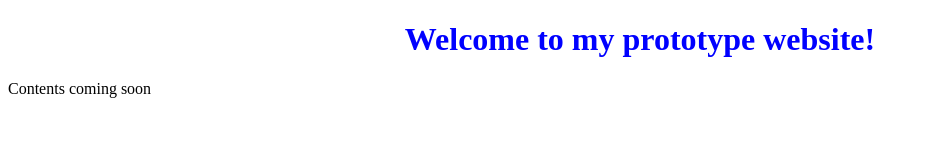
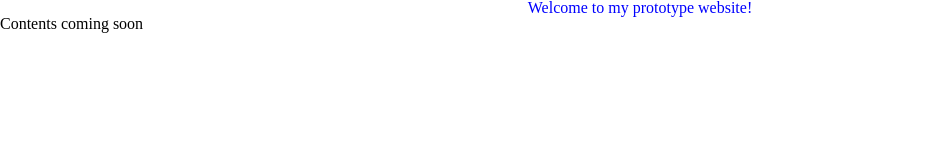
Before and after one commit to nklein9/nklein9.github.io, a plain HTML site: page index.html in a window 1280 px wide. Shown: the whole page, without its empty margins (0-936 px from the left). Drawn offline with Linux system fonts and the light colour scheme.

Commit message:
added reset.css

```diff
--- a/index.html
+++ b/index.html
@@ -5,6 +5,7 @@ prototype personal website -->
 <html>
   <head>
     <title>Nick Klein's Personal Website</title>
+    <link rel="stylesheet" type="text/css" href="reset.css">
     <link rel="stylesheet" type="text/css" href="main.css">
   </head>
   <body>
```
